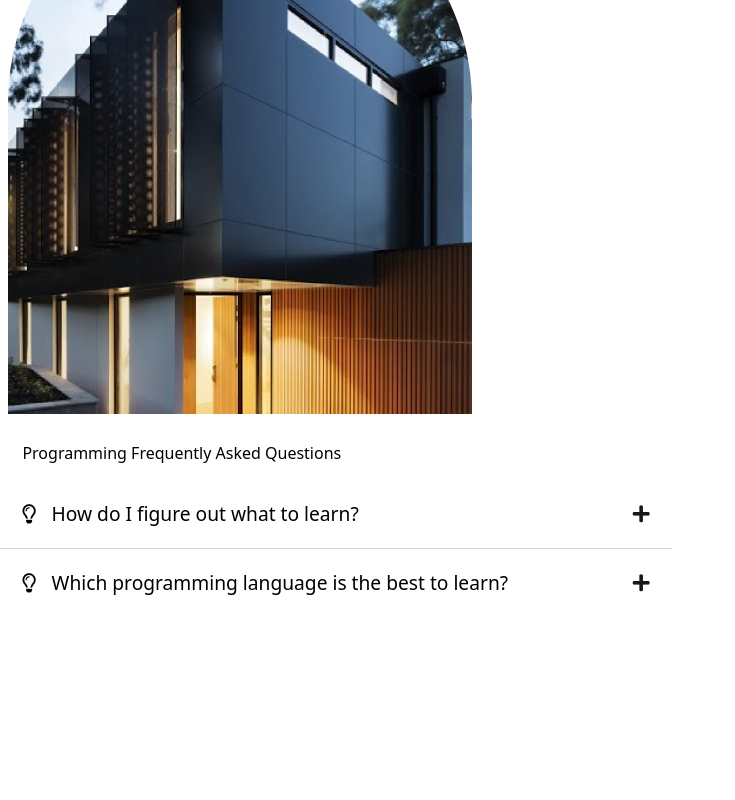
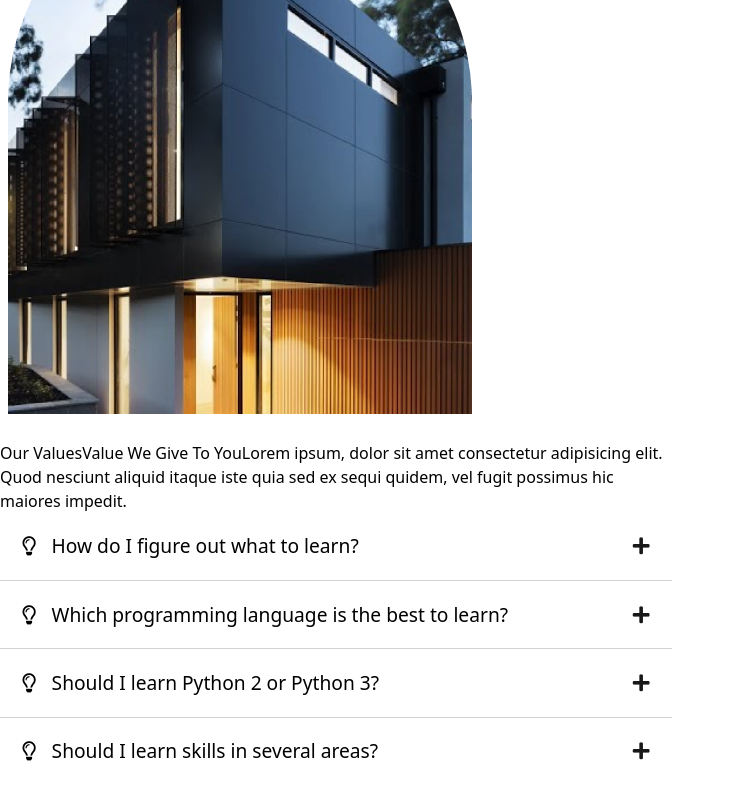
Before and after one commit to MuksanaAkter/real-estate-website, a React (Vite) app: page / in a window 1280 px wide. Shown: the part 2706-3506 px from the top of the page, without its empty margins (0-735 px from the left). Before the commit the page ends 3342 px from the top, so only its background shows below. Built offline with nearby package versions, Linux system fonts and the light colour scheme.

Commit message:
Feat: degined faq part

```diff
--- a/src/componants/FAQ/FaqPart.jsx
+++ b/src/componants/FAQ/FaqPart.jsx
@@ -1,18 +1,48 @@
-import React from "react";
+import React, { useEffect } from "react";
 import "./FaqPart.css";
 
 export const FaqPart = () => {
+  useEffect(() => {
+    // select all accordion items
+    const accItems = document.querySelectorAll(".accordion__item");
+
+    // add a click event for all items
+    accItems.forEach((acc) => acc.addEventListener("click", toggleAcc));
+
+    function toggleAcc() {
+      // remove active class from all items exept the current item (this)
+      accItems.forEach((item) =>
+        item != this ? item.classList.remove("accordion__item--active") : null
+      );
+
+      // toggle active class on current item
+      if (this.classList != "accordion__item--active") {
+        this.classList.toggle("accordion__item--active");
+      }
+    }
+  }, []);
+
   return (
     <div className="bg-gray-100">
-      <div className="max-w-screen-xl mx-auto flex gap-4 justify-between pt-5 ">
+      <div className="max-w-screen-xl mx-auto flex gap-4 justify-between pt-5 items-center">
         <div className="i-containar">
           <img src="./value.png" alt="" />
         </div>
         <div className="pt-10">
           <div class="accordion">
-            <h2 class="accordion__heading">
-              Programming Frequently Asked Questions
-            </h2>
+            <div className="flex flex-col px-7 pb-5 pt-3">
+              <span className="text-yellow-500 font-semibold text-3xl pb-2 ">
+                Our Values
+              </span>
+              <span className="text-blue-950 font-bold text-4xl ">
+                Value We Give To You
+              </span>
+              <span className="py-3">
+                Lorem ipsum, dolor sit amet consectetur adipisicing elit. Quod
+                nesciunt aliquid itaque iste quia sed ex sequi quidem, vel fugit
+                possimus hic maiores impedit.
+              </span>
+            </div>
             <div class="accordion__item">
               <button class="accordion__btn">
                 <span class="accordion__caption">
@@ -60,6 +90,49 @@ export const FaqPart = () => {
               </div>
             </div>
 
+            <div class="accordion__item">
+              <button class="accordion__btn">
+                <span class="accordion__caption">
+                  <i class="far fa-lightbulb"></i>Should I learn Python 2 or
+                  Python 3?
+                </span>
+                <span class="accordion__icon">
+                  <i class="fa fa-plus"></i>
+                </span>
+              </button>
+
+              <div class="accordion__content">
+                <p>
+                  Now, in 2020, it’s a no-brainer: Python 3 is definitely the
+                  way to go. There are still some situations where picking up
+                  Python 2 might be advantageous, or you may just want to learn
+                  a little of the history and the differences between Python 2
+                  and 3 for curiosity’s sake, but job-wise, Python 3 is the
+                  clear winner.
+                </p>
+              </div>
+            </div>
+
+            <div class="accordion__item">
+              <button class="accordion__btn">
+                <span class="accordion__caption">
+                  <i class="far fa-lightbulb"></i>Should I learn skills in
+                  several areas?
+                </span>
+                <span class="accordion__icon">
+                  <i class="fa fa-plus"></i>
+                </span>
+              </button>
+
+              <div class="accordion__content">
+                <p>
+                  Personally, I'd say choose a path and stick to it! Learning
+                  too many things at once will slow you down. Here are a few
+                  ideas of things you can choose to focus on, and a little bit
+                  about each one.
+                </p>
+              </div>
+            </div>
           </div>
         </div>
       </div>
```
